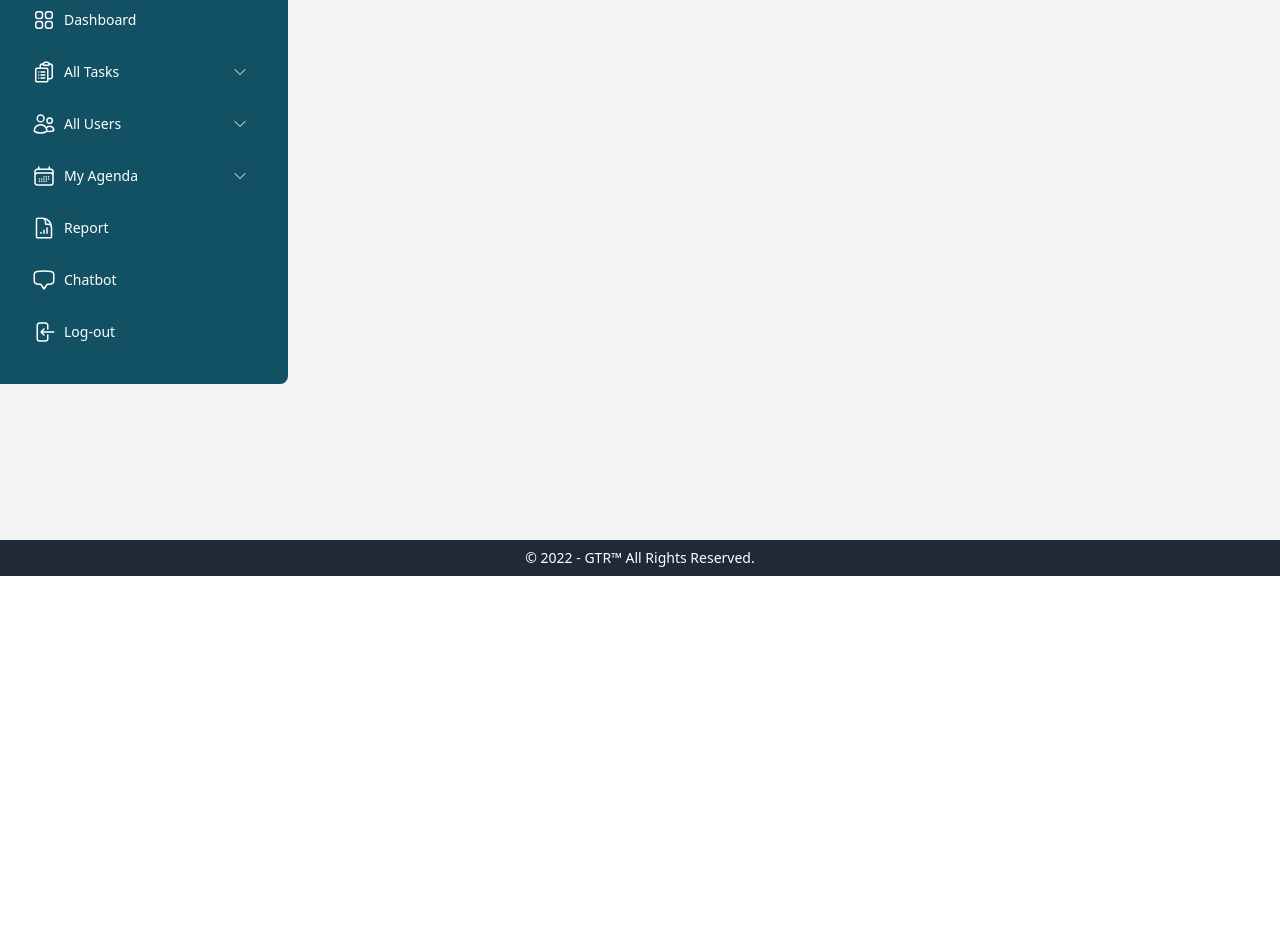
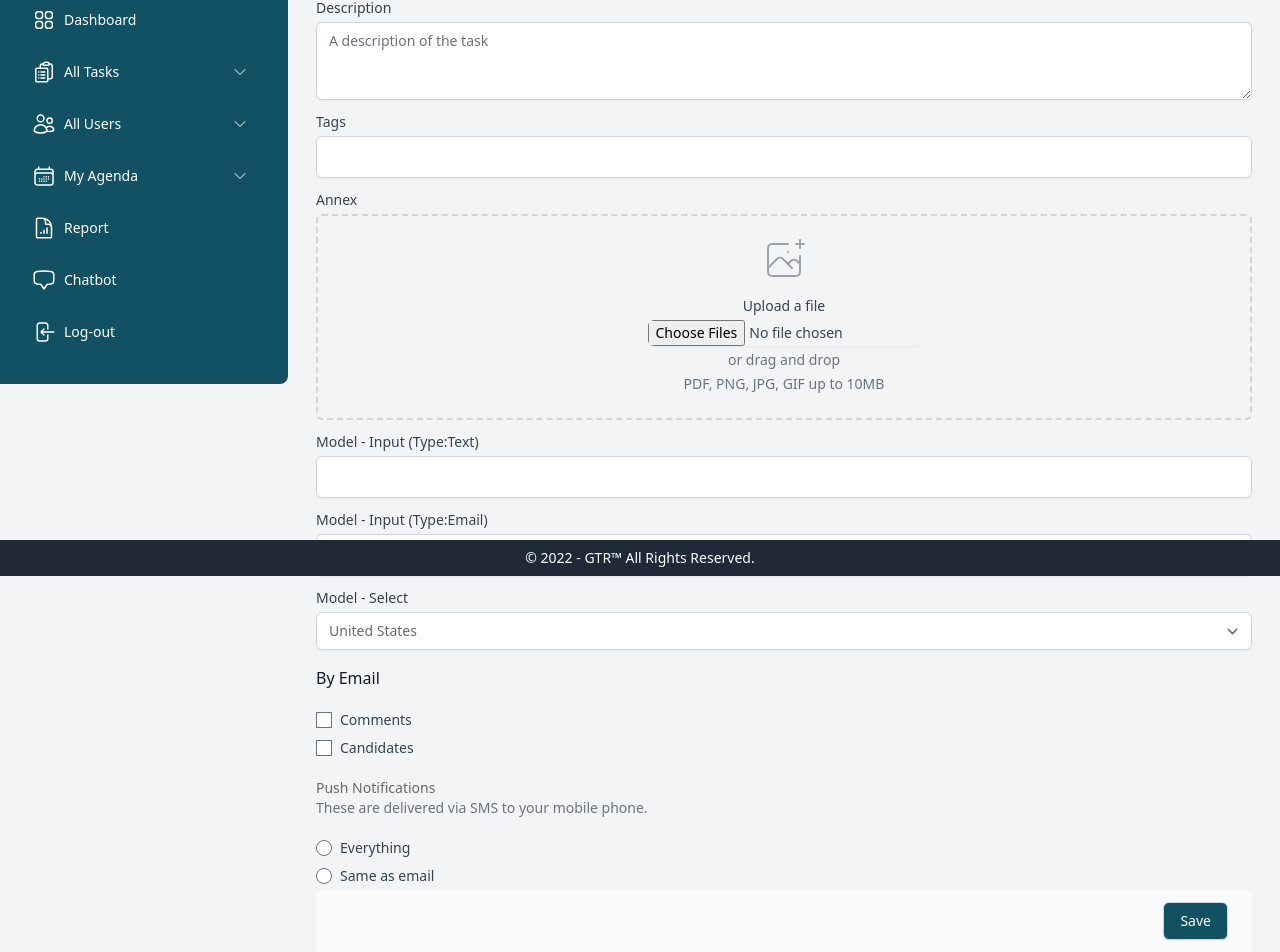
Before and after one commit to DemetriusJayme/GTR_FRONT, a React (Create React App) app: page /add-task in a window 1280 px wide. Shown: the part 224-1176 px from the top of the page. Before the commit the page ends 800 px from the top, so only its background shows below. Built offline with nearby package versions, Linux system fonts and the light colour scheme.

Commit message:
implement: tags components

```diff
--- /dev/null
+++ b/src/components/task/Tags.js
@@ -0,0 +1,54 @@
+import React, { useState } from "react";
+import { XCircleIcon } from "@heroicons/react/24/outline";
+
+export default function Tags({ onChange, selected = [] }) {
+  const [tags, setTags] = useState(selected);
+  const [value, setValue] = useState("");
+
+  function handleChange({ target }) {
+    setValue(target.value);
+  }
+
+  function handleKeyDown(e) {
+    if (e.key === "Enter") {
+      e.preventDefault();
+      e.stopPropagation();
+      let res = Array.from(new Set([...tags, value]));
+
+      setTags(res);
+      onChange({ target: { name: "tags", value: res } });
+      setValue("");
+    }
+  }
+
+  function deleteTag(tag) {
+    let res = new Set(tags);
+    res.delete(tag);
+    res = Array.from(res);
+    setTags(res);
+    onChange({ target: { name: "tags", value: res } });
+  }
+
+  return (
+    <div>
+      <label htmlFor="tags">Tags</label>
+      {tags.map((tag) => (
+        <span key={tag} type="button" className="btn">
+          {tag}
+          <button>
+            <XCircleIcon
+              className="ml-1.5 h-4 w-4 text-gray-500"
+              onClick={() => deleteTag(tag)}
+            />
+          </button>
+        </span>
+      ))}
+      <input
+        type="text"
+        onChange={handleChange}
+        onKeyDown={handleKeyDown}
+        value={value}
+      />
+    </div>
+  );
+}
--- a/src/pages/task/AddTaskPage.js
+++ b/src/pages/task/AddTaskPage.js
@@ -1,7 +1,208 @@
+import axios from "axios";
+import { useContext, useRef, useState } from "react";
+import Tags from "../../components/task/Tags";
+import { AuthContext } from "../../contexts/authContext";
+
 function AddTaskPage() {
+  const { loggedInUser } = useContext(AuthContext);
+  const fileUpload = useRef();
+  const [dragOver, setDragOver] = useState(false);
+  const [form, setForm] = useState({
+    description: "",
+    name: "",
+    deadline: new Date(),
+    estimated: "00:30",
+    priority: "regular",
+    status: "started",
+    annex: [],
+    members: [],
+    tags: [],
+  });
+
+  function handleDrag(e) {
+    e.preventDefault();
+    setDragOver(true);
+  }
+
+  function handleDragOut(e) {
+    setDragOver(false);
+  }
+
+  function handleDrop(e) {
+    fileUpload.current.files = e.dataTransfer.files;
+    e.preventDefault();
+  }
+
+  function handleChange({ target: { name, value } }) {
+    setForm({ ...form, [name]: value });
+  }
+
+  function handleSubmit(e) {
+    e.preventDefault();
+    e.stopPropagation();
+
+    console.log(form);
+  }
+
   return (
     <>
-      <h1>Add Task Page</h1>
+      <h1>Create a new task</h1>
+
+      <form onSubmit={handleSubmit}>
+        <label htmlFor="name">Name</label>
+        <input
+          type="text"
+          name="name"
+          id="name"
+          placeholder="Name of the task"
+          required
+          value={form.name}
+          onChange={handleChange}
+        />
+
+        <label htmlFor="description">Description</label>
+        <textarea
+          id="description"
+          name="description"
+          rows={3}
+          placeholder="A description of the task"
+          value={form.description}
+          onChange={handleChange}
+        />
+
+        <Tags onChange={handleChange} selected={form.tags} />
+
+        <label>Annex</label>
+        <div
+          className="mt-1 flex justify-center rounded-md border-2 border-dashed border-gray-300 px-6 pt-5 pb-6"
+          onDragOver={handleDrag}
+          onDragEnter={handleDrag}
+          onDragLeave={handleDragOut}
+          onDrop={handleDrop}>
+          <div className="space-y-1 text-center">
+            <svg
+              className="mx-auto h-12 w-12 text-gray-400"
+              stroke="currentColor"
+              fill="none"
+              viewBox="0 0 48 48"
+              aria-hidden="true">
+              <path
+                d="M28 8H12a4 4 0 00-4 4v20m32-12v8m0 0v8a4 4 0 01-4 4H12a4 4 0 01-4-4v-4m32-4l-3.172-3.172a4 4 0 00-5.656 0L28 28M8 32l9.172-9.172a4 4 0 015.656 0L28 28m0 0l4 4m4-24h8m-4-4v8m-12 4h.02"
+                strokeWidth={2}
+                strokeLinecap="round"
+                strokeLinejoin="round"
+              />
+            </svg>
+
+            <div>
+              <label htmlFor="file-upload">
+                <span>Upload a file</span>
+                <input
+                  id="file-upload"
+                  name="file-upload"
+                  type="file"
+                  ref={fileUpload}
+                  multiple
+                  accept="image/png, image/jpeg,.pdf"
+                />
+              </label>
+              <p>or drag and drop</p>
+            </div>
+
+            <p>PDF, PNG, JPG, GIF up to 10MB</p>
+          </div>
+        </div>
+
+        <div className="col-span-6 sm:col-span-3">
+          <label
+            htmlFor="last-name"
+            className="block text-sm font-medium text-gray-700">
+            Model - Input (Type:Text)
+          </label>
+          <input
+            type="text"
+            name="last-name"
+            id="last-name"
+            autoComplete="family-name"
+          />
+        </div>
+
+        <div className="col-span-6 sm:col-span-4">
+          <label htmlFor="email-address" className="">
+            Model - Input (Type:Email)
+          </label>
+          <input
+            type="email"
+            name="email-address"
+            id="email-address"
+            autoComplete="email"
+          />
+        </div>
+
+        <div className="col-span-6 sm:col-span-3">
+          <label htmlFor="country" className="">
+            Model - Select
+          </label>
+          <select id="country" name="country" autoComplete="country-name">
+            <option>United States</option>
+            <option>Canada</option>
+            <option>Mexico</option>
+          </select>
+        </div>
+
+        <fieldset>
+          <legend className="sr-only">By Email</legend>
+          <div className="text-base font-medium text-gray-900">By Email</div>
+          <div className="mt-4">
+            <div className="flex items-start">
+              <div>
+                <input id="comments" name="comments" type="checkbox" />
+              </div>
+
+              <label htmlFor="comments" className="inner">
+                Comments
+              </label>
+            </div>
+            <div className="flex items-start">
+              <div>
+                <input id="candidates" name="candidates" type="checkbox" />
+              </div>
+
+              <label htmlFor="candidates" className="inner">
+                Candidates
+              </label>
+            </div>
+          </div>
+        </fieldset>
+        <fieldset>
+          <legend>Push Notifications</legend>
+          <p>These are delivered via SMS to your mobile phone.</p>
+          <div className="mt-4">
+            <div className="flex items-center">
+              <input
+                id="push-everything"
+                name="push-notifications"
+                type="radio"
+              />
+              <label htmlFor="push-everything" className="inner">
+                Everything
+              </label>
+            </div>
+            <div className="flex items-center">
+              <input id="push-email" name="push-notifications" type="radio" />
+              <label htmlFor="push-email" className="inner">
+                Same as email
+              </label>
+            </div>
+          </div>
+        </fieldset>
+
+        <div className="area-button">
+          <button type="submit" className="btn-blue">
+            Save
+          </button>
+        </div>
+      </form>
     </>
   );
 }
```
